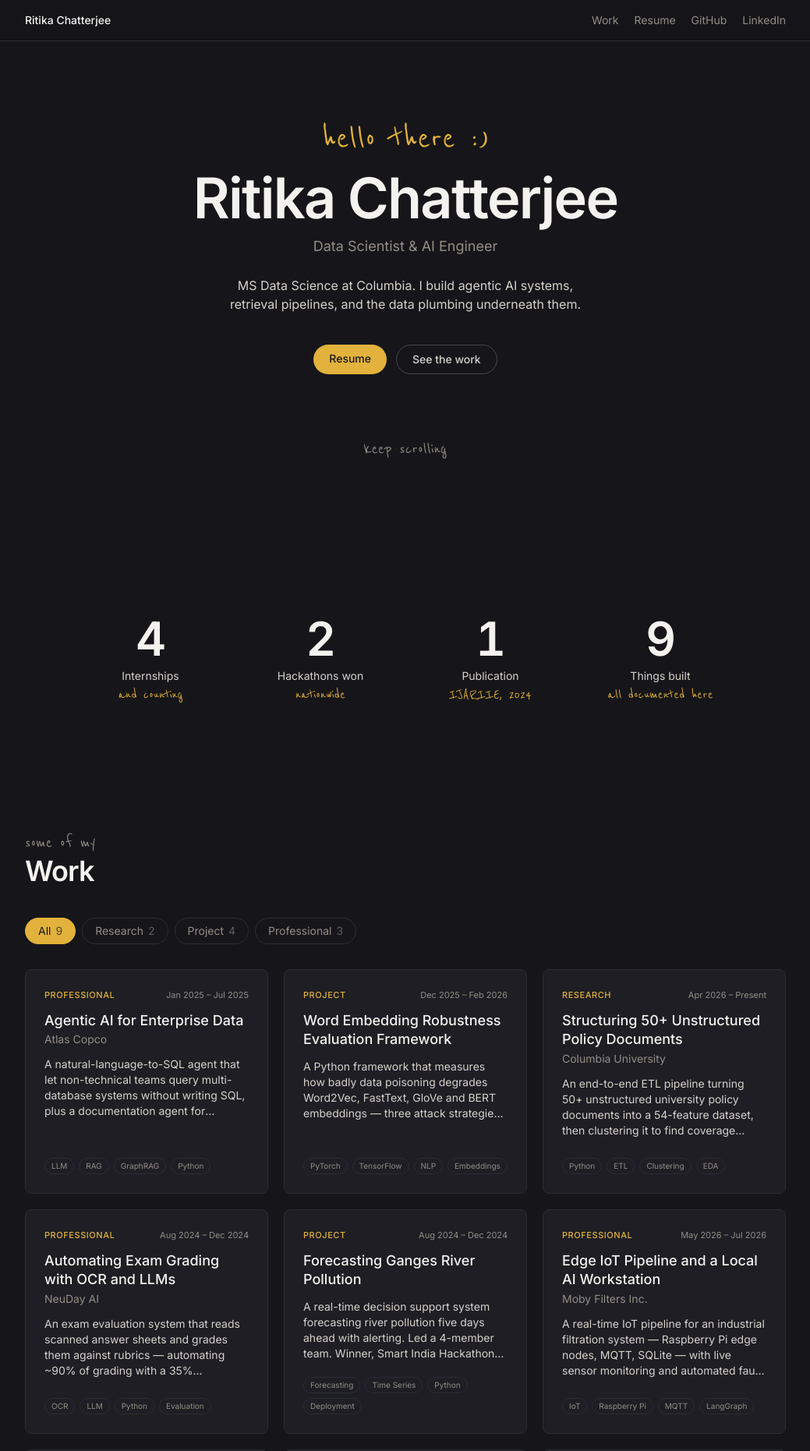
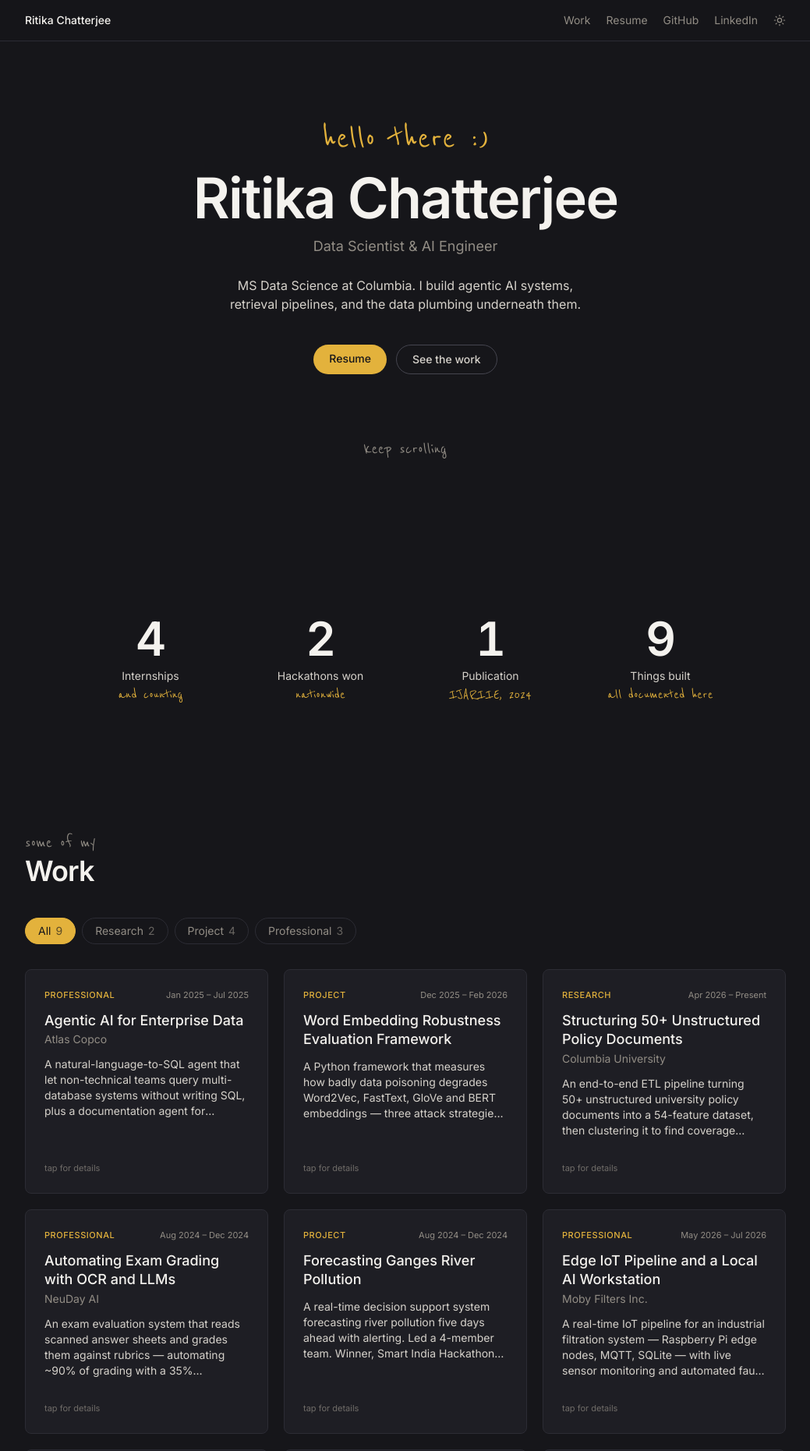
Before and after one commit to ritxz21/Portfolio-Website, a Next.js app: page / in a window 1280 px wide. Shown: the top 1861 px of the page at 78% size, without its empty margins (120-1159 px from the left). Built offline with nearby package versions, Linux system fonts and the light colour scheme.

Commit message:
Add diagram components, detail toggle, and light/dark mode

```diff
--- a/app/globals.css
+++ b/app/globals.css
@@ -124,22 +124,42 @@ body {
 }
 
 /* ═══════════════════════════════════════════════════════════════
-   Flip cards
-   Two faces stacked on top of each other; hovering rotates the
-   container 180deg so the back comes forward.
-   On touch screens there is no hover, so the card stays flat and
-   shows its tags on the front instead.
+   Work cards
+
+   Hover  -> faint golden wash, a soft glow, and a 2% lift.
+   Click  -> the inner container rotates 180deg (React adds .is-flipped).
+
+   The rotation lives on .flip-inner and the hover scale on .flip, so the
+   two transforms never fight each other.
    ═══════════════════════════════════════════════════════════════ */
 
 .flip {
   perspective: 1200px;
+  cursor: pointer;
+  transition: transform 0.3s ease;
+}
+
+.flip:focus-visible {
+  outline: 2px solid var(--accent-primary);
+  outline-offset: 4px;
+  border-radius: 0.6rem;
+}
+
+@media (hover: hover) {
+  .flip:hover {
+    transform: scale(1.02);
+  }
 }
 
 .flip-inner {
   position: relative;
   height: 100%;
   transform-style: preserve-3d;
-  transition: transform 0.55s cubic-bezier(0.4, 0.2, 0.2, 1);
+  transition: transform 0.6s cubic-bezier(0.4, 0.2, 0.2, 1);
+}
+
+.flip.is-flipped .flip-inner {
+  transform: rotateY(180deg);
 }
 
 .flip-face {
@@ -147,38 +167,45 @@ body {
   inset: 0;
   backface-visibility: hidden;
   -webkit-backface-visibility: hidden;
+  border-radius: 0.5rem;
+  border: 1px solid var(--border-subtle);
+  background-color: var(--surface-raised);
+  transition:
+    border-color 0.3s ease,
+    background-color 0.3s ease,
+    box-shadow 0.3s ease;
 }
 
 .flip-back {
   transform: rotateY(180deg);
 }
 
+/* the golden glow */
 @media (hover: hover) {
-  .flip:hover .flip-inner {
-    transform: rotateY(180deg);
-  }
-}
-
-/* No hover available: never flip, show the tags on the front. */
-@media (hover: none) {
-  .flip-inner {
-    transform: none !important;
-  }
-  .flip-back {
-    display: none;
-  }
-  .flip-face {
-    position: relative;
-    height: 100%;
-  }
-  .flip-touch-tags {
-    display: flex !important;
+  .flip:hover .flip-face {
+    border-color: color-mix(
+      in srgb,
+      var(--accent-primary) 40%,
+      var(--border-subtle)
+    );
+    background-color: color-mix(
+      in srgb,
+      var(--accent-primary) 4%,
+      var(--surface-raised)
+    );
+    box-shadow:
+      0 0 0 1px color-mix(in srgb, var(--accent-primary) 15%, transparent),
+      0 10px 30px -14px color-mix(in srgb, var(--accent-primary) 60%, transparent);
   }
 }
 
 @media (prefers-reduced-motion: reduce) {
+  .flip,
   .flip-inner {
     transition: none;
+  }
+  .flip:hover {
+    transform: none;
   }
 }
 
--- a/app/layout.tsx
+++ b/app/layout.tsx
@@ -25,6 +25,20 @@ export const metadata: Metadata = {
   description: site.tagline,
 };
 
+// Runs before the page paints, so someone who picked light mode doesn't
+// get a flash of dark first. It has to be a raw string: this must execute
+// before React hydrates.
+const themeScript = `
+try {
+  var saved = localStorage.getItem('theme');
+  if (saved === 'light' || saved === 'dark') {
+    document.documentElement.dataset.theme = saved;
+  } else if (window.matchMedia('(prefers-color-scheme: light)').matches) {
+    document.documentElement.dataset.theme = 'light';
+  }
+} catch (e) {}
+`;
+
 export default function RootLayout({
   children,
 }: {
@@ -35,8 +49,10 @@ export default function RootLayout({
       lang="en"
       data-theme="dark"
       className={`${inter.variable} ${reenie.variable}`}
+      suppressHydrationWarning
     >
       <body className="flex min-h-screen flex-col">
+        <script dangerouslySetInnerHTML={{ __html: themeScript }} />
         <Nav />
         <div className="flex-1">{children}</div>
         <Footer />
--- a/components/Nav.tsx
+++ b/components/Nav.tsx
@@ -1,5 +1,6 @@
 import Link from "next/link";
 import { site } from "@/lib/site";
+import { ThemeToggle } from "./ThemeToggle";
 
 export function Nav() {
   return (
@@ -40,6 +41,7 @@ export function Nav() {
           >
             LinkedIn
           </a>
+          <ThemeToggle />
         </div>
       </nav>
     </header>
--- /dev/null
+++ b/components/ThemeToggle.tsx
@@ -0,0 +1,72 @@
+"use client";
+
+import { useEffect, useState } from "react";
+
+type Theme = "dark" | "light";
+
+/**
+ * Swaps data-theme on <html>, which swaps the whole palette, because
+ * every colour in globals.css is a CSS variable defined per theme.
+ * The choice is remembered in localStorage.
+ */
+export function ThemeToggle() {
+  const [theme, setTheme] = useState<Theme>("dark");
+
+  // Read whatever the inline script in layout.tsx already decided,
+  // so the button starts in the right state.
+  useEffect(() => {
+    const current = document.documentElement.dataset.theme as Theme | undefined;
+    if (current) setTheme(current);
+  }, []);
+
+  const toggle = () => {
+    const next: Theme = theme === "dark" ? "light" : "dark";
+    document.documentElement.dataset.theme = next;
+    setTheme(next);
+    try {
+      localStorage.setItem("theme", next);
+    } catch {
+      // private browsing, storage disabled — the toggle still works
+      // for this visit, it just won't be remembered.
+    }
+  };
+
+  return (
+    <button
+      onClick={toggle}
+      aria-label={`Switch to ${theme === "dark" ? "light" : "dark"} mode`}
+      title={`Switch to ${theme === "dark" ? "light" : "dark"} mode`}
+      className="text-muted transition-colors hover:text-accent"
+    >
+      {theme === "dark" ? (
+        // sun
+        <svg
+          width="16"
+          height="16"
+          viewBox="0 0 24 24"
+          fill="none"
+          stroke="currentColor"
+          strokeWidth="1.8"
+          strokeLinecap="round"
+        >
+          <circle cx="12" cy="12" r="4" />
+          <path d="M12 2v2M12 20v2M2 12h2M20 12h2M4.9 4.9l1.4 1.4M17.7 17.7l1.4 1.4M19.1 4.9l-1.4 1.4M6.3 17.7l-1.4 1.4" />
+        </svg>
+      ) : (
+        // moon
+        <svg
+          width="16"
+          height="16"
+          viewBox="0 0 24 24"
+          fill="none"
+          stroke="currentColor"
+          strokeWidth="1.8"
+          strokeLinecap="round"
+          strokeLinejoin="round"
+        >
+          <path d="M21 12.8A9 9 0 1 1 11.2 3a7 7 0 0 0 9.8 9.8z" />
+        </svg>
+      )}
+    </button>
+  );
+}
--- a/components/WorkGrid.tsx
+++ b/components/WorkGrid.tsx
@@ -8,12 +8,34 @@ import { CATEGORIES } from "@/lib/types";
 const TABS = ["All", ...CATEGORIES] as const;
 type Tab = (typeof TABS)[number];
 
-/** One card. Flips on hover to show tags; on touch screens it stays flat. */
+/**
+ * One card.
+ * Hover  -> faint golden glow and a barely-there lift.
+ * Click  -> flips to the back, which holds the tags and the read-more link.
+ * Click again flips it back.
+ */
 function Card({ item }: { item: WorkMeta }) {
+  const [flipped, setFlipped] = useState(false);
+
+  const toggle = () => setFlipped((f) => !f);
+
   return (
-    <Link href={`/work/${item.slug}`} className="flip block h-72">
-      <div className="flip-inner rounded-lg border border-subtle bg-raised transition-colors hover:border-accent">
-        {/* FRONT */}
+    <div
+      className={`flip h-72 ${flipped ? "is-flipped" : ""}`}
+      onClick={toggle}
+      onKeyDown={(e) => {
+        if (e.key === "Enter" || e.key === " ") {
+          e.preventDefault();
+          toggle();
+        }
+      }}
+      role="button"
+      tabIndex={0}
+      aria-pressed={flipped}
+      aria-label={`${item.title} — press to see details`}
+    >
+      <div className="flip-inner">
+        {/* ── FRONT ─────────────────────────────────────── */}
         <div className="flip-face flex flex-col p-6">
           <div className="flex items-baseline justify-between gap-3">
             <span className="text-[11px] font-medium tracking-wider text-accent uppercase">
@@ -31,20 +53,12 @@ function Card({ item }: { item: WorkMeta }) {
 
           <p className="mt-3 line-clamp-4 text-sm text-body">{item.blurb}</p>
 
-          {/* Shown only on touch screens, where there's no hover to flip with */}
-          <div className="flip-touch-tags mt-auto hidden flex-wrap gap-1.5 pt-3">
-            {item.tags.slice(0, 4).map((t) => (
-              <span
-                key={t}
-                className="rounded-full border border-subtle px-2 py-0.5 text-[10px] text-muted"
-              >
-                {t}
-              </span>
-            ))}
+          <div className="mt-auto pt-3 text-[11px] text-muted opacity-70">
+            tap for details
           </div>
         </div>
 
-        {/* BACK */}
+        {/* ── BACK ──────────────────────────────────────── */}
         <div className="flip-face flip-back flex flex-col justify-between p-6">
           <div>
             <div className="text-[11px] font-medium tracking-wider text-accent uppercase">
@@ -62,10 +76,17 @@ function Card({ item }: { item: WorkMeta }) {
             </div>
           </div>
 
-          <div className="text-sm text-accent">Read more &rarr;</div>
+          {/* stopPropagation so following the link doesn't also flip the card */}
+          <Link
+            href={`/work/${item.slug}`}
+            onClick={(e) => e.stopPropagation()}
+            className="text-sm font-medium text-accent hover:underline"
+          >
+            Read more &rarr;
+          </Link>
         </div>
       </div>
-    </Link>
+    </div>
   );
 }
 
@@ -99,9 +120,7 @@ export function WorkGrid({ items }: { items: WorkMeta[] }) {
               }`}
             >
               {t}
-              <span className={active ? "ml-1.5 opacity-70" : "ml-1.5 opacity-60"}>
-                {counts[t]}
-              </span>
+              <span className="ml-1.5 opacity-65">{counts[t]}</span>
             </button>
           );
         })}
--- /dev/null
+++ b/components/mdx/Detail.tsx
@@ -0,0 +1,72 @@
+"use client";
+
+import { Children, isValidElement, useState } from "react";
+
+/**
+ * One tab's worth of content. Only ever used inside <Detail>.
+ * The `label` prop becomes the tab name.
+ */
+export function Pane({
+  children,
+}: {
+  label: string;
+  children: React.ReactNode;
+}) {
+  return <>{children}</>;
+}
+
+/**
+ * Two (or more) versions of the same explanation, switchable by tab.
+ * Lets a reader choose depth instead of you guessing it.
+ *
+ * In MDX — note the blank lines, which let you write normal Markdown
+ * inside each pane:
+ *
+ *   <Detail>
+ *   <Pane label="Overview">
+ *
+ *   The plain-language version.
+ *
+ *   </Pane>
+ *   <Pane label="Technical">
+ *
+ *   The version with the details in it.
+ *
+ *   </Pane>
+ *   </Detail>
+ */
+export function Detail({ children }: { children: React.ReactNode }) {
+  const panes = Children.toArray(children).filter(isValidElement) as Array<
+    React.ReactElement<{ label?: string }>
+  >;
+
+  const [active, setActive] = useState(0);
+
+  if (panes.length === 0) return null;
+
+  return (
+    <div className="my-8">
+      <div className="flex gap-1 border-b border-subtle">
+        {panes.map((p, i) => {
+          const label = p.props.label ?? `Part ${i + 1}`;
+          const on = i === active;
+          return (
+            <button
+              key={label}
+              onClick={() => setActive(i)}
+              className={`-mb-px border-b-2 px-3 py-2 text-sm transition-colors ${
+                on
+                  ? "border-accent text-accent"
+                  : "border-transparent text-muted hover:text-body"
+              }`}
+            >
+              {label}
+            </button>
+          );
+        })}
+      </div>
+
+      <div className="pt-2">{panes[active]}</div>
+    </div>
+  );
+}
--- /dev/null
+++ b/components/mdx/Diagram.tsx
@@ -0,0 +1,25 @@
+/**
+ * Wrapper for a hand-drawn diagram — usually an inline <svg>.
+ * Gives it a frame, a caption, and horizontal scrolling on narrow
+ * screens so a wide diagram never breaks the page layout.
+ */
+export function Diagram({
+  caption,
+  children,
+}: {
+  caption?: string;
+  children: React.ReactNode;
+}) {
+  return (
+    <figure className="my-10">
+      <div className="overflow-x-auto rounded-lg border border-subtle bg-raised p-5">
+        {children}
+      </div>
+      {caption && (
+        <figcaption className="mt-2 text-center text-xs text-muted">
+          {caption}
+        </figcaption>
+      )}
+    </figure>
+  );
+}
```
Also changed, not shown: components/mdx/Flow.tsx (added, +58 -0 lines), components/mdx/index.tsx (+7 -0 lines).
